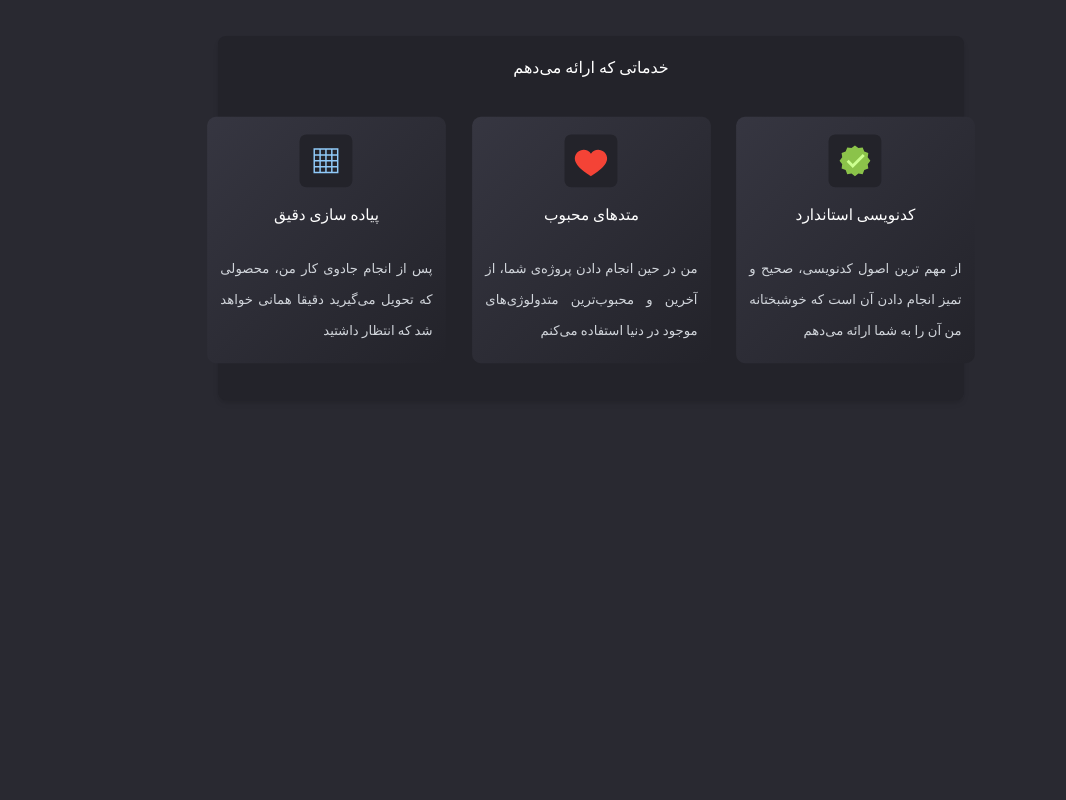
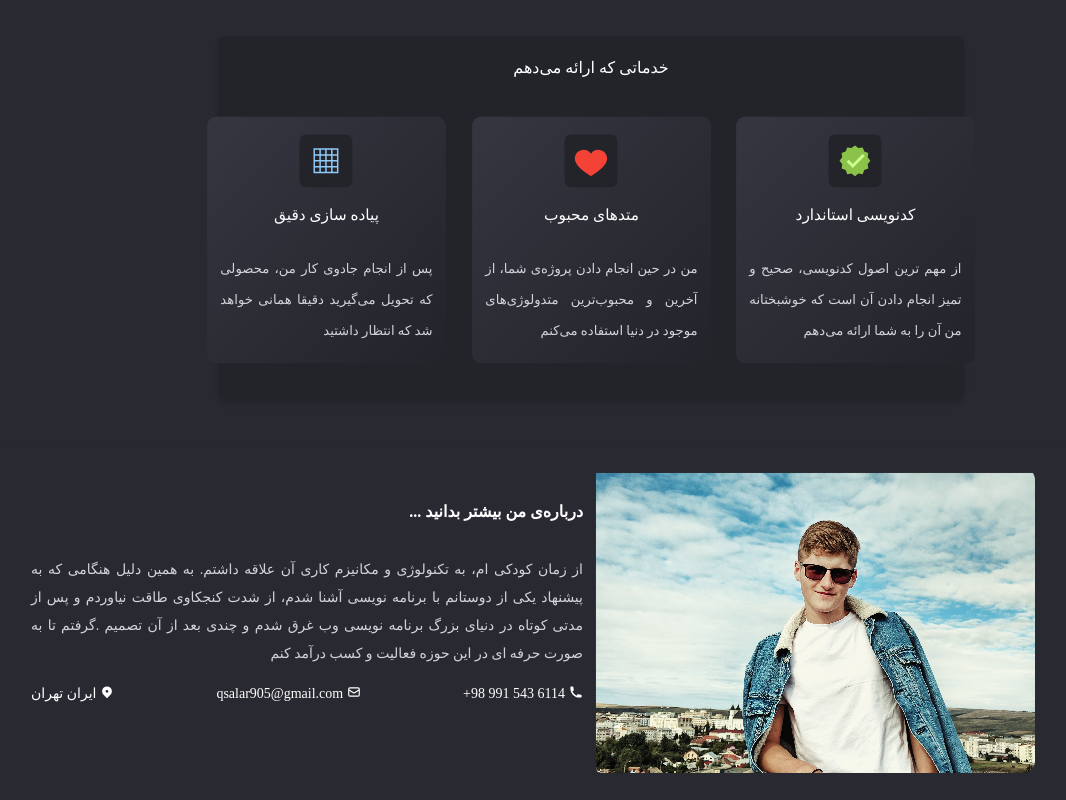
Before and after one commit to SalarRezaee/SaliDev, a Next.js app: page / in a window 1280 px wide. Shown: the part 609-1409 px from the top of the page, without its empty margins (49-1115 px from the left). Before the commit the page ends 1057 px from the top, so only its background shows below. Built offline with nearby package versions, Linux system fonts and the light colour scheme.

Commit message:
finish about me in main page

```diff
--- /dev/null
+++ b/components/layout/AboutMain.tsx
@@ -0,0 +1,45 @@
+import Image from "next/image";
+import { HiPhone, HiOutlineMail, HiLocationMarker } from "react-icons/hi";
+
+const AboutMain = () => {
+  return (
+    <div className="w-full py-1 text-white  rounded-lg  shadow-md">
+      <div className="grid lg:grid-cols-2 grid-cols-1 justify-between px-8">
+        <div className="lg:text-left text-center my-4">
+          <Image
+            src="/images/about.svg"
+            width={444}
+            height={305}
+            className="rounded-md"
+          />
+        </div>
+        <div className="my-12 lg:pl-12 mr-2">
+          <h1 className="font-semibold mb-8"> درباره‌ی من بیشتر بدانید ...</h1>
+          <p className="text-sm text-gray-300 text-justify leading-7">
+            از زمان کودکی ام، به تکنولوژی و مکانیزم کاری آن علاقه داشتم. به همین
+            دلیل هنگامی که به پیشنهاد یکی از دوستانم با برنامه نویسی آشنا شدم،
+            از شدت کنجکاوی طاقت نیاوردم و پس از مدتی کوتاه در دنیای بزرگ برنامه
+            نویسی وب غرق شدم و چندی بعد از آن تصمیم .گرفتم تا به صورت حرفه ای در
+            این حوزه فعالیت و کسب درآمد کنم
+          </p>
+          <div className="flex flex-col lg:space-y-0 space-y-8 lg:flex-row items-center justify-between text-sm my-4">
+            <span dir="ltr" className="flex items-center justify-center">
+              <a href="tel:+989915436114">+98 991 543 6114</a>{" "}
+              <HiPhone fontSize={14} className="ml-1 -mt-1" />
+            </span>
+            <span dir="ltr" className="flex items-center justify-center">
+              <a href="mailto:qsalar905@gmail.com">qsalar905@gmail.com</a>{" "}
+              <HiOutlineMail fontSize={14} className="ml-1 -mt-1" />
+            </span>
+            <span dir="ltr" className="flex items-center justify-between">
+              ایران تهران
+              <HiLocationMarker fontSize={14} className="ml-1 -mt-1" />
+            </span>
+          </div>
+        </div>
+      </div>
+    </div>
+  );
+};
+
+export default AboutMain;
--- a/components/layout/index.ts
+++ b/components/layout/index.ts
@@ -3,3 +3,4 @@ export { default as NavMenus } from "./NavMenus";
 export { default as ResponsiveNav } from "./ResponsiveNav";
 export { default as Banner } from "./Banner";
 export { default as Services } from "./Services";
+export { default as AboutMain } from "./AboutMain";
--- a/pages/index.tsx
+++ b/pages/index.tsx
@@ -2,7 +2,7 @@ import type { NextPage } from "next";
 import Head from "next/head";
 
 // components
-import { Navbar, Banner , Services } from "../components/layout";
+import { Navbar, Banner, Services , AboutMain } from "../components/layout";
 
 const Home: NextPage = () => {
   return (
@@ -15,6 +15,7 @@ const Home: NextPage = () => {
         <Navbar />
         <Banner />
         <Services />
+        <AboutMain />
       </div>
     </div>
   );
```
Also changed, not shown: public/images/about.svg (added).
